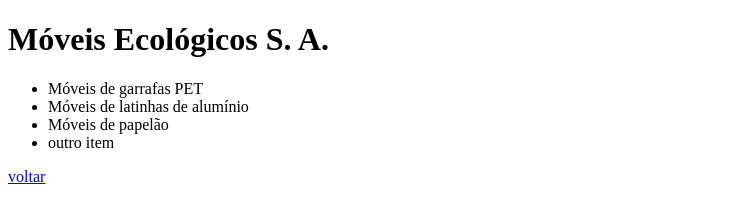
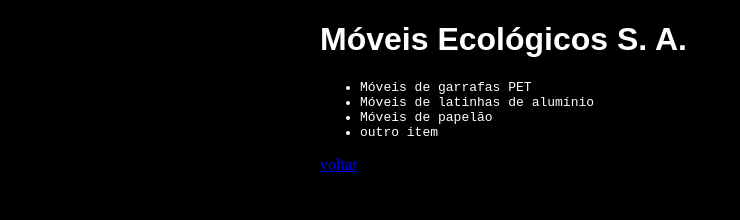
Before and after one commit to fabriciosribeiro/moveis_ecologicos, a plain HTML site: page index.html in a window 1280 px wide. Shown: the whole page, without its empty margins (0-740 px from the left). Drawn offline with Linux system fonts and the light colour scheme.

Commit message:
uma mensagem

```diff
--- a/index.html
+++ b/index.html
@@ -5,7 +5,7 @@
 <meta	name="description" content="Móveis	ecológicos">
 <meta	name="keywords" content="moveis	ecologicos">
 <title>Móveis Ecológicos</title>
-<link rel="stylesheet" href="estilos.css">
+<link rel="stylesheet" href="principal.css">
 </head>
 <body>
 <h1>Móveis	Ecológicos	S.	A.</h1>
--- a/principal.css
+++ b/principal.css
@@ -7,4 +7,6 @@ font-family:	monospace;
 body{
     width: 50%;
     margin: auto;
-}
+    color:#fff;
+    background-color:#000;
+    }
```
